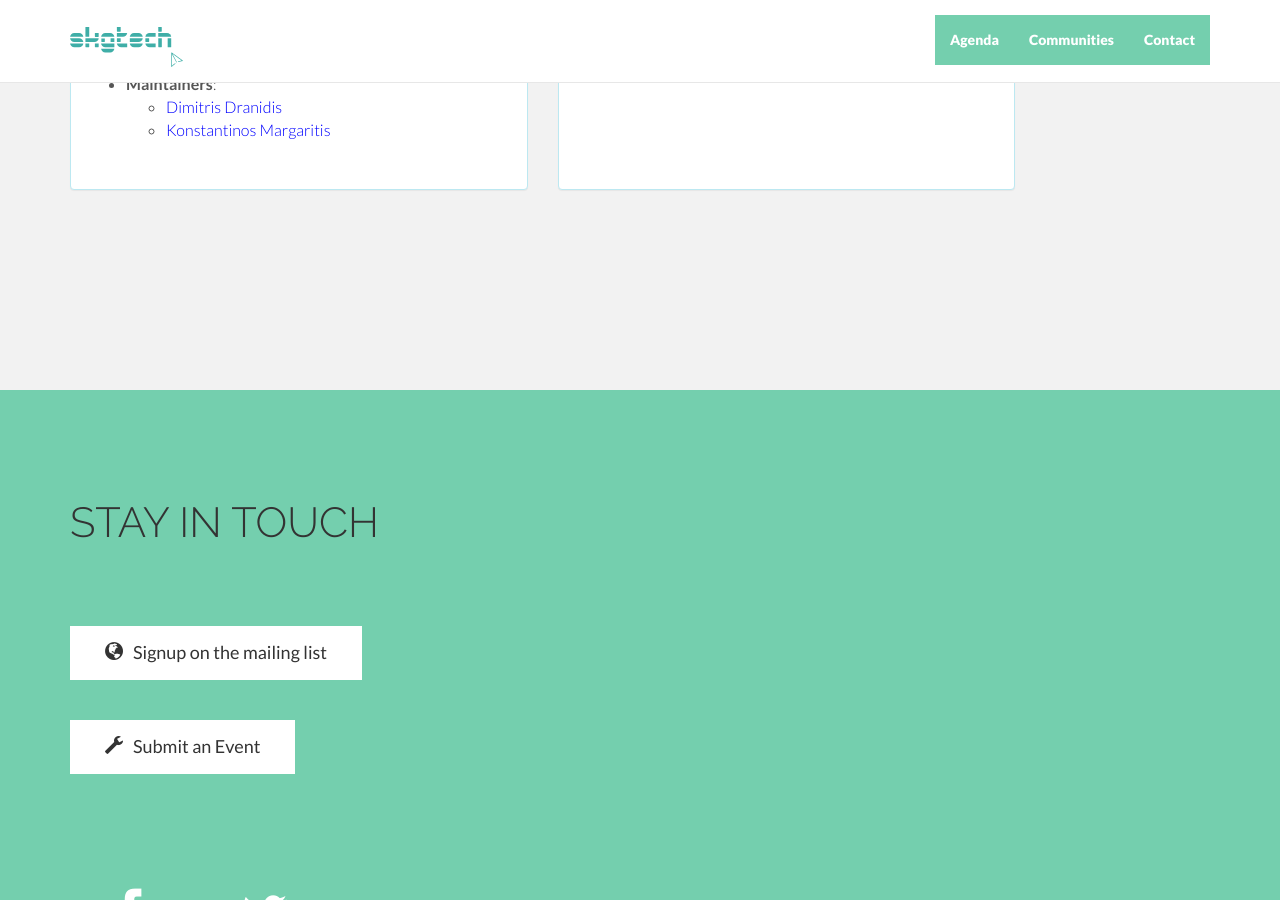
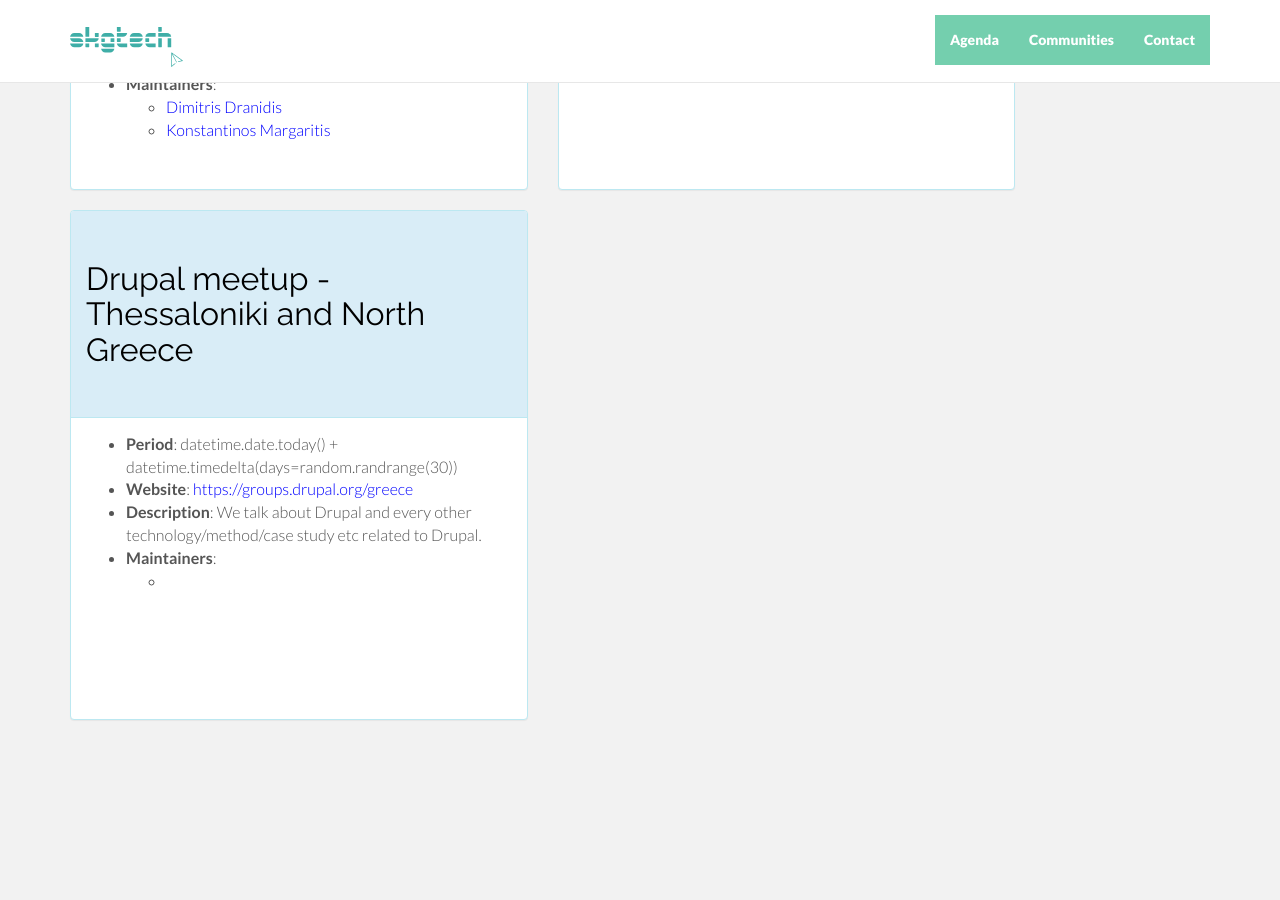
Before and after one commit to skgtech/skgtech.github.io, a Jekyll site: the page built from index.html, in a window 1280 px wide and 900 px high, scrolled down 4758 px. Built offline with Jekyll 4.4.1, drawn with Linux system fonts in a browser that asks for light colours; nearby versions of some CDN libraries; Markdown is read by kramdown in place of the engine named in the settings; comment, search, counter and statistics services are not loaded.

Commit message:
Add Drupal meetup

```diff
--- a/_data/communities.yaml
+++ b/_data/communities.yaml
@@ -134,3 +134,14 @@
   maintainers:
     - name: "Stavros Korokithakis"
       email: "hi@stavros.io"
+- name: "Drupal meetup - Thessaloniki and North Greece"
+  period: "datetime.date.today() + datetime.timedelta(days=random.randrange(30))"
+  description: 'We talk about Drupal and every other technology/method/case study etc related to Drupal.'
+  website: "http://mydrupal.gr"
+  website: "https://groups.drupal.org/greece"
+  maintainers:
+    -maintainers:
+    - name: "KostasK"
+      twitter: "https://twitter.com/kostask_"
+    - name: "TheodorosPloumis"
+      website: "https://twitter.com/theoploumis"
```
